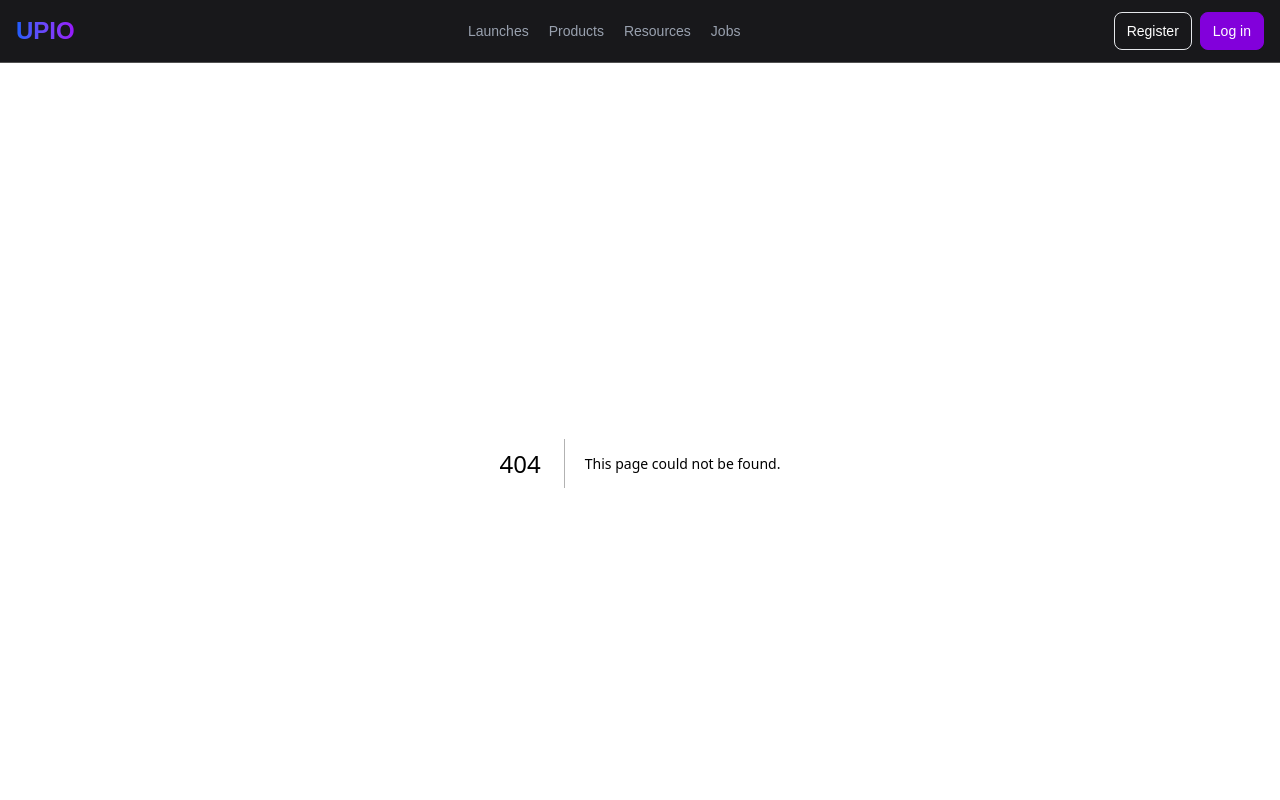
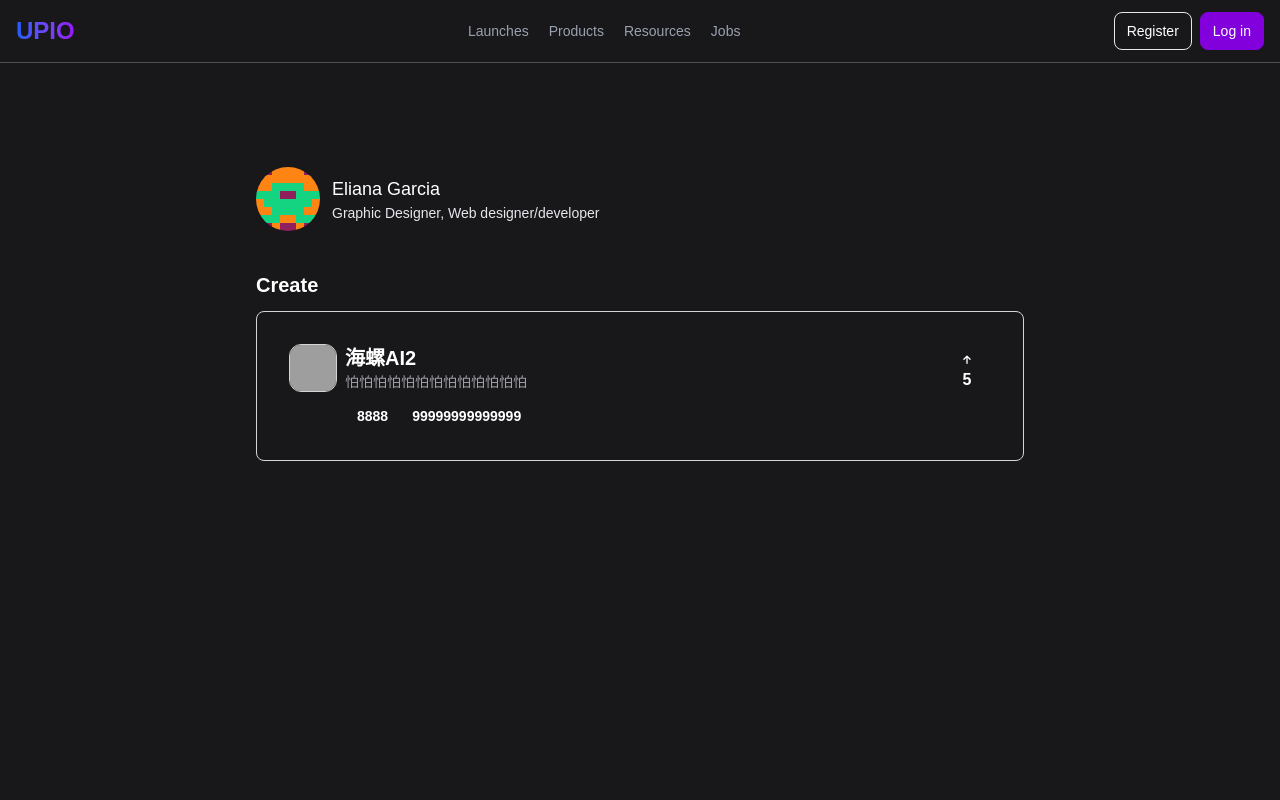
Before and after one commit to dn-laniakea-labs/ETH-Huangshan-front-end, a Next.js app: page /me in a window 1280 px wide. Before the commit this address had no page. Shown: the top 800 px of the page. Built offline with nearby package versions, Linux system fonts and the light colour scheme; grey boxes are pictures that could not be loaded.

Commit message:
feat: add me page

```diff
--- /dev/null
+++ b/app/me/page.tsx
@@ -0,0 +1,5 @@
+import { MeComponent } from "@/components/me/MeComponent";
+
+export default function MePage() {
+  return (<MeComponent />);
+}
--- /dev/null
+++ b/components/me/MeComponent.tsx
@@ -0,0 +1,30 @@
+import { FC } from "react";
+import makeBlockie from 'ethereum-blockies-base64';
+import { ProjectCard } from "../ProjectCard";
+
+export const MeComponent: FC<{}> = () => {
+  return <main className="px-8 pt-12 pb-8 bg-zinc-900 min-h-dvh">
+    <div className="max-w-[85rem] px-4 py-10 sm:px-6 lg:px-8 lg:py-14 mx-auto">
+      <div className="mx-auto max-w-3xl">
+        <div className="flex items-center gap-x-3 mb-10">
+          <div className="shrink-0">
+            <img className="shrink-0 size-16 rounded-full" src={makeBlockie("0x7cB57B5A97eAbe94205C07890BE4c1aD31E486A8")} alt="Avatar" />
+          </div>
+
+          <div className="grow">
+            <h1 className="text-white text-lg font-medium">
+              Eliana Garcia
+            </h1>
+            <p className="text-sm text-gray-200 dark:text-neutral-400">
+              Graphic Designer, Web designer/developer
+            </p>
+          </div>
+        </div>
+
+        <h4 className="text-white text-xl font-bold mb-3">Create</h4>
+
+        <ProjectCard id={5} logo="/astro.svg" name="海螺AI2" introduction="怕怕怕怕怕怕怕怕怕怕怕怕怕" categories={[{ id: 1, name: "8888" }, { id: 2, name: "99999999999999" }]} upVotes={5} />
+      </div>
+    </div>
+  </main>
+}
--- a/package.json
+++ b/package.json
@@ -9,6 +9,7 @@
     "lint": "next lint"
   },
   "dependencies": {
+    "ethereum-blockies-base64": "^1.0.2",
     "next": "15.3.5",
     "preline": "^3.1.0",
     "react": "^19.0.0",
```
Also changed, not shown: 1 other file (tests, documents, lock files or other folders).
